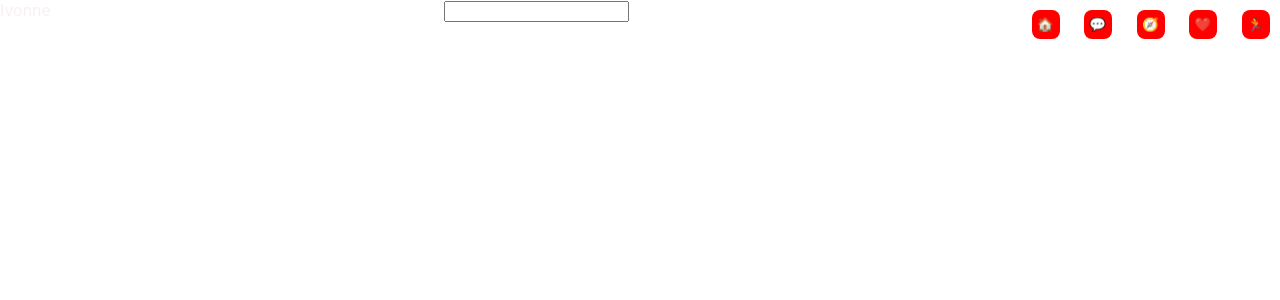
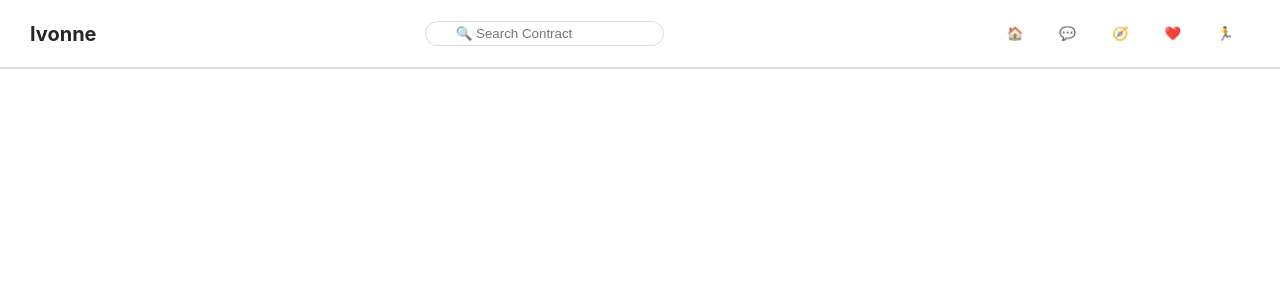
Before and after one commit to pabloguarneros/deivonne, a Django app: template home/templates/home/starter.html in a window 1280 px wide. Shown: the top 300 px of the page. Run offline with Django 3.2, Linux system fonts and the light colour scheme; the template is opened without the code that fills it, so the values that code supplies are empty; parts of the project's set-up code (start-up, migrations or seed data) failed here and were passed over; some libraries are stand-ins or nearby versions.

Commit message:
First sylizing the home page

```diff
--- a/home/static/home/css/starter.css
+++ b/home/static/home/css/starter.css
@@ -5,8 +5,8 @@ body {
     height: 100%;
     font-family: futura, -apple-system, BlinkMacSystemFont, 'Segoe UI', Roboto, Oxygen, Ubuntu, Cantarell, 'Open Sans', 'Helvetica Neue', sans-serif;
     margin: 0;
-    background: #ffffff;
-    color:#F7F0F5;
+    background-color:rgba(var(--d87,255,255,255),1);
+    color: #262626;
 }
 
 p{
@@ -21,8 +21,12 @@ a:hover{
     text-decoration: none;
 }
 
+h2{
+    font-size:20px;
+}
+
 button{
-    background: red;
+    background: #0095f6;
     padding:5px;
     border-radius: 8px;
     margin:10px;
@@ -66,5 +70,24 @@ button{
 }
 
 #navigator{
+    align-items: center;
+    padding:5px 30px;
     justify-content: space-between;
+    border-bottom:2px solid #dbdbdb;
 }
+
+.toggle_icons button{
+    background:none;
+}
+
+.toggle_icons button:hover{
+    background:#dbdbdb;
+}
+
+#search_cat{
+    padding:4px 30px;
+    border-radius:20px;
+    background-color:rgba(var(--d87,255,255,255),1);
+    border:1px solid #dbdbdb;
+    outline:none;
+}
--- a/home/templates/home/starter.html
+++ b/home/templates/home/starter.html
@@ -23,23 +23,23 @@
     <body>
     <div id="web_wrapper" class="fc">
     <div id="navigator" class="fr">
-        <div>
-        Ivonne
+        <div><h2>
+        Ivonne</h2>
         </div>
         <div>
-            <input type="text">
+            <input id="search_cat" type="text" placeholder="&#128269; Search Contract">
             </input>
         </div>
         <div class="toggle_icons">
-            <button>&#127968
+            <button id="home">&#127968
             </button>
-            <button>&#128172
+            <button id="chat">&#128172
             </button>
-            <button> &#129517
+            <button id="calendar"> &#129517
             </button>
-            <button>&#10084&#65039
+            <button id="love"> &#10084&#65039
             </button>
-            <button> 	&#127939
+            <button id="run">&#127939
             </button>
         </div>
 
```
